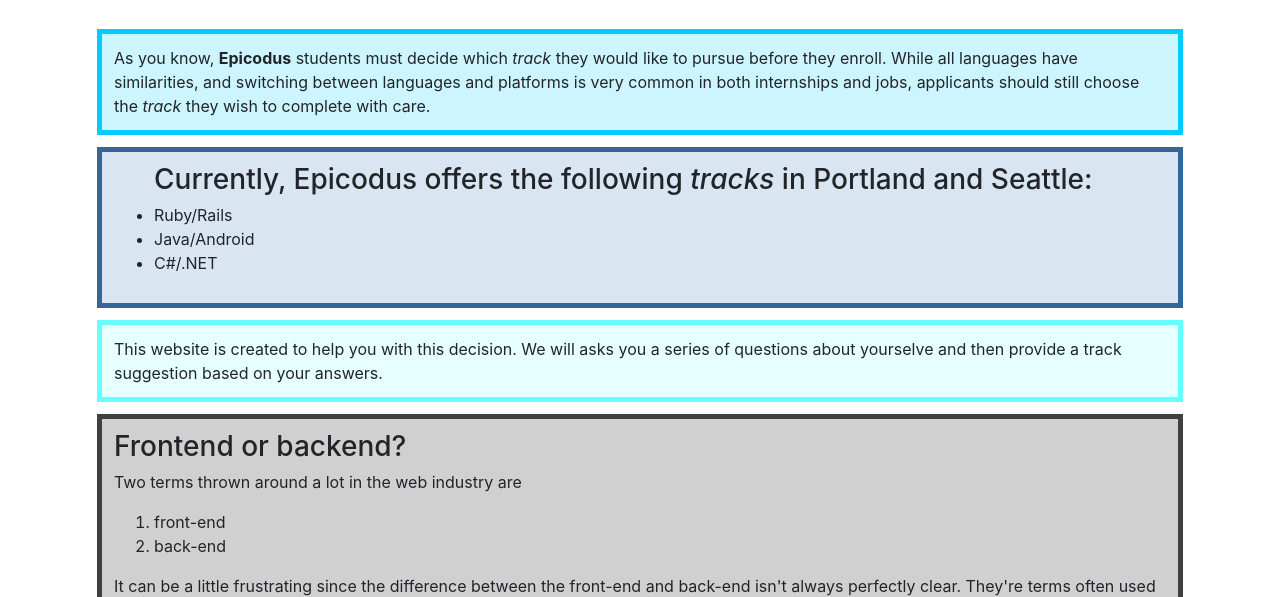
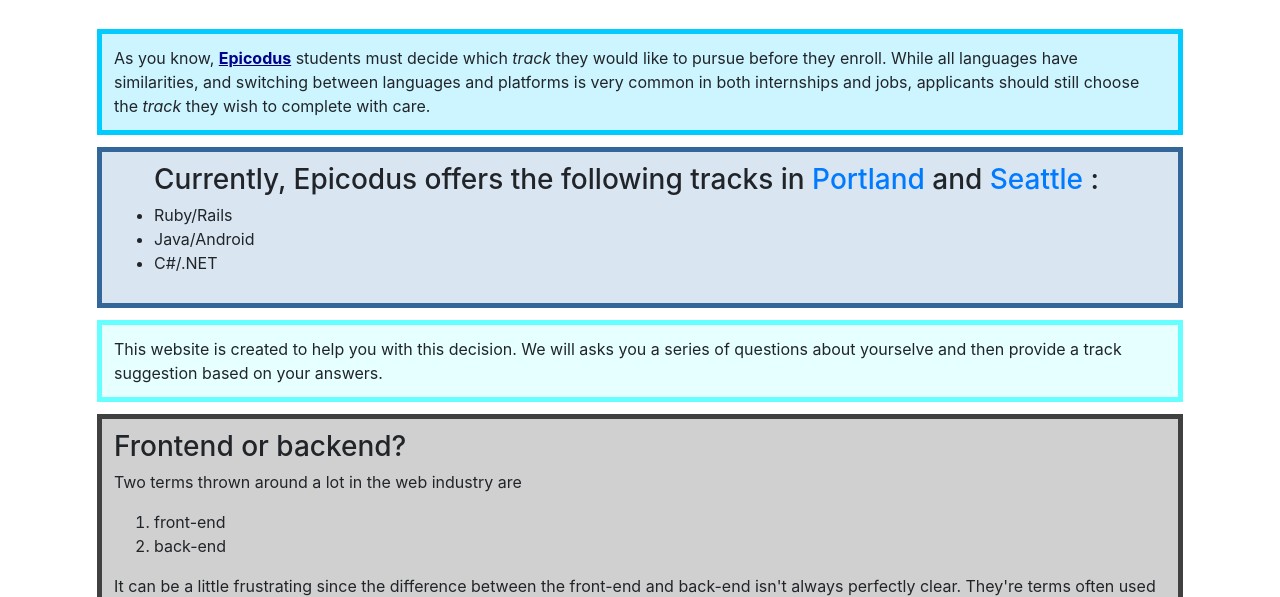
Before and after one commit to yetka/track-suggester, a plain HTML site: page index.html in a window 1280 px wide. Shown: the part 175-772 px from the top of the page. Drawn offline with nearby package versions, Linux system fonts and the light colour scheme.

Commit message:
add anchors with links to Seattle and Polrtand schedules

```diff
--- a/css/styles.css
+++ b/css/styles.css
@@ -7,6 +7,12 @@
   border: 5px solid #00ccff;
   padding: 12px;
   background-color: #ccf5ff;
+}
+
+.epicodus {
+  color: #00008b;
+  text-decoration: underline;
+  font-weight: bold;
 }
 
 .list {
--- a/index.html
+++ b/index.html
@@ -14,10 +14,10 @@
 
       <div class="introduction">
         <p>
-          As you know, <strong>Epicodus</strong> students must decide which <em>track</em> they would like to pursue before they enroll. While all languages have similarities, and switching between languages and platforms is very common in both internships and jobs, applicants should still choose the <em>track</em> they wish to complete with care.
+          As you know, <span class="epicodus">Epicodus</span> students must decide which <em>track</em> they would like to pursue before they enroll. While all languages have similarities, and switching between languages and platforms is very common in both internships and jobs, applicants should still choose the <em>track</em> they wish to complete with care.
         </p>
         <div class="list">
-          <ul><h3>Currently, Epicodus offers the following <em>tracks</em> in Portland and Seattle:</h3>
+          <ul><h3>Currently, Epicodus offers the following tracks in <a href="https://www.epicodus.com/portland/">Portland</a> and <a href="https://www.epicodus.com/seattle/">Seattle</a> :</h3>
             <li>Ruby/Rails</li>
             <li>Java/Android</li>
             <li>C#/.NET</li>
```
